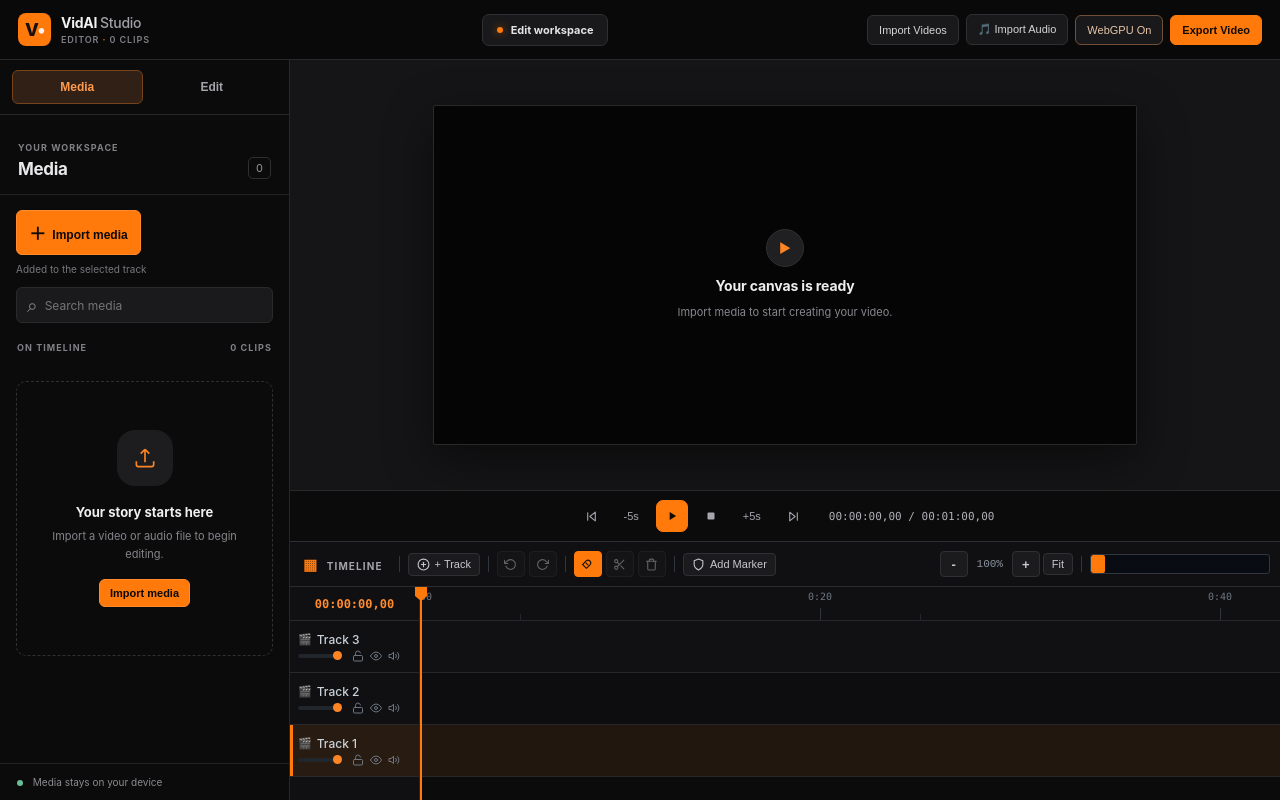
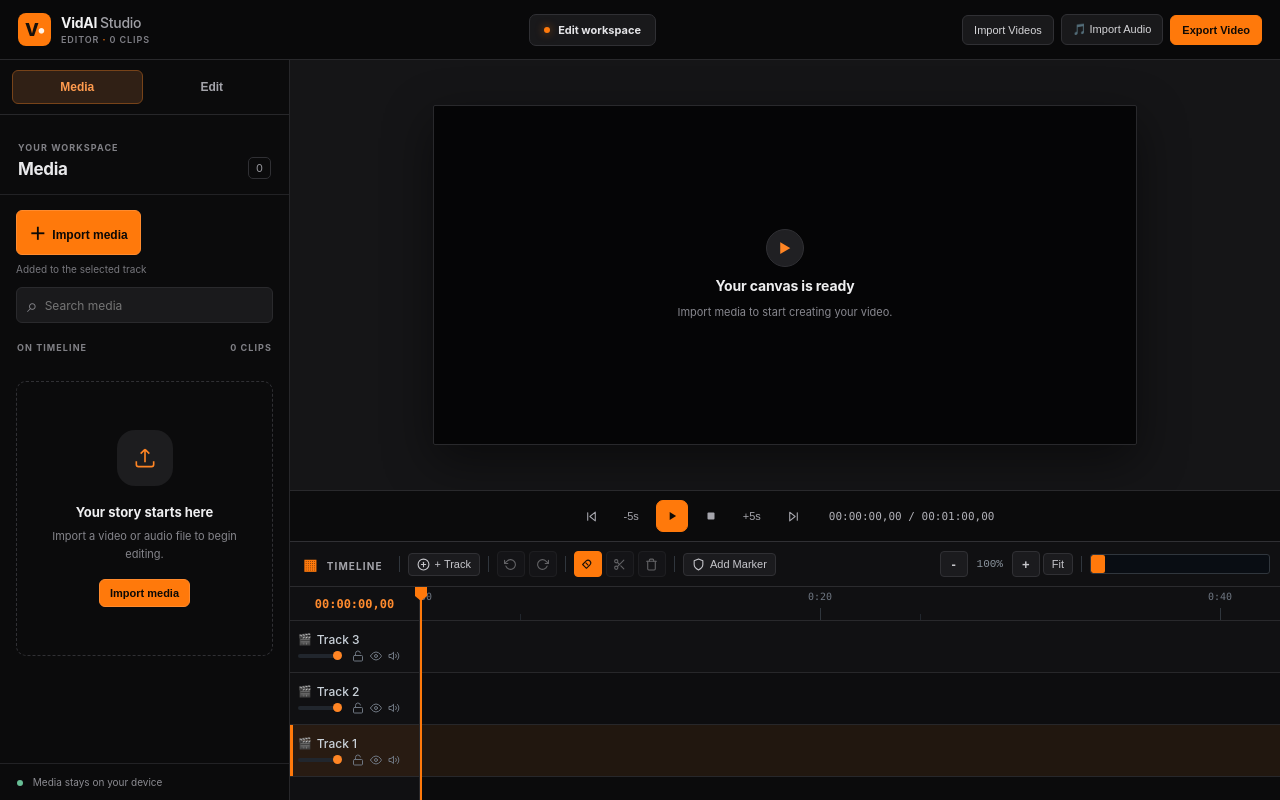
Before and after one commit to abhayDoes/VidAI, a React app in the folder frontend/: page / in a window 1280 px wide. Built offline with nearby package versions, Linux system fonts and the light colour scheme; the HTML template or start-up script is replaced by a standard one; what @ffmpeg/ffmpeg would draw is missing.

Commit message:
Keep WebGPU preview enabled and simplify inspector

```diff
--- a/frontend/src/App.jsx
+++ b/frontend/src/App.jsx
@@ -25,7 +25,6 @@ export default function App() {
   const fileInputRef = useRef(null);
   const audioInputRef = useRef(null);
   const [status, setStatus] = useState("");
-  const [gpuPreviewEnabled, setGpuPreviewEnabled] = useState(true);
   const [clipMenu, setClipMenu] = useState(null);
   const [workspaceTab, setWorkspaceTab] = useState("media");
   const closeClipMenu = useCallback(() => setClipMenu(null), []);
@@ -439,8 +438,6 @@ export default function App() {
         onImport={() => fileInputRef.current?.click()}
         onImportAudio={() => audioInputRef.current?.click()}
         onExport={handleExport}
-        gpuPreviewEnabled={gpuPreviewEnabled}
-        onToggleGpuPreview={() => setGpuPreviewEnabled((enabled) => !enabled)}
       />
 
       <input
@@ -506,7 +503,7 @@ export default function App() {
             hasClips={timeline.clips.length > 0}
             onTogglePlay={handleTogglePlay}
             onImportClick={() => fileInputRef.current?.click()}
-            gpuPreviewEnabled={gpuPreviewEnabled}
+            gpuPreviewEnabled={true}
             onGpuStatus={setStatus}
             muted={activeClip?.muted || false}
             trackMuted={timeline.tracks.find((track) => track.id === activeClip?.trackId)?.muted || false}
--- a/frontend/src/components/Header/Header.jsx
+++ b/frontend/src/components/Header/Header.jsx
@@ -8,8 +8,6 @@ export default function Header({
   onImport,
   onImportAudio,
   onExport,
-  gpuPreviewEnabled,
-  onToggleGpuPreview,
 }) {
   return (
     <header className="editor-header">
@@ -31,13 +29,6 @@ export default function Header({
         >
           {hasAudio ? "+ Add Audio" : "🎵 Import Audio"}
         </button>
-        <button
-          className={`nav-btn ${gpuPreviewEnabled ? "gpu-btn-active" : ""}`}
-          onClick={onToggleGpuPreview}
-          title="Use WebGPU to render the video preview when supported"
-        >
-          WebGPU {gpuPreviewEnabled ? "On" : "Off"}
-        </button>
         <button className="nav-btn primary" onClick={onExport}>
           Export Video
         </button>
--- a/frontend/src/components/Inspector/Inspector.jsx
+++ b/frontend/src/components/Inspector/Inspector.jsx
@@ -1,7 +1,5 @@
-import TrimControls from "./TrimControls";
 import SpeedControls from "./SpeedControls";
 import Transform from "./Transform";
-import CropControls from "./CropControls";
 import "./Inspector.css";
 
 const RESOLUTIONS = [
@@ -94,17 +92,6 @@ export default function Inspector({
         )}
       </div>
 
-      <TrimControls
-        key={selectedClip ? selectedClip.id : "none"}
-        selectedClip={selectedClip}
-        onUpdateClip={onUpdateClip}
-        onBeginEdit={onBeginEdit}
-        onApply={() => onProcessClip("trim", {
-          start: selectedClip?.sourceStart || 0,
-          duration: (selectedClip?.duration || 0) * (selectedClip?.speed || 1),
-        })}
-      />
-
       <div className="inspector-section">
         <div className="section-title">Speed</div>
         <SpeedControls
@@ -157,18 +144,6 @@ export default function Inspector({
         )}
       </div>
 
-      <div className="inspector-section">
-        <div className="section-title">Crop Video</div>
-        {selectedClip?.type === "audio" ? (
-          <p className="muted-note">Cropping is available for video clips only.</p>
-        ) : (
-          <CropControls
-            key={selectedClip?.id || "no-clip"}
-            selectedClip={selectedClip}
-            onApply={(options) => onProcessClip("crop", options)}
-          />
-        )}
-      </div>
       </>}
 
     </aside>
```
